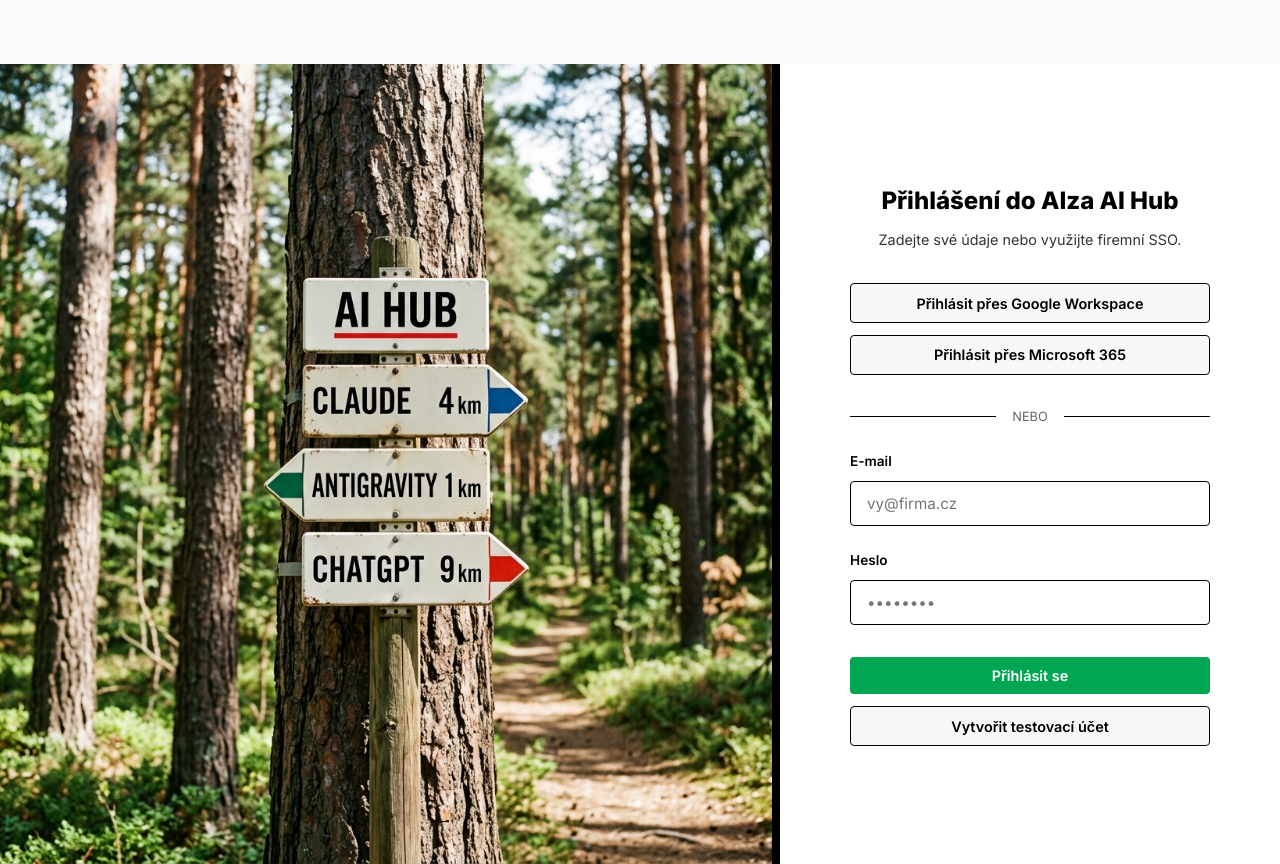
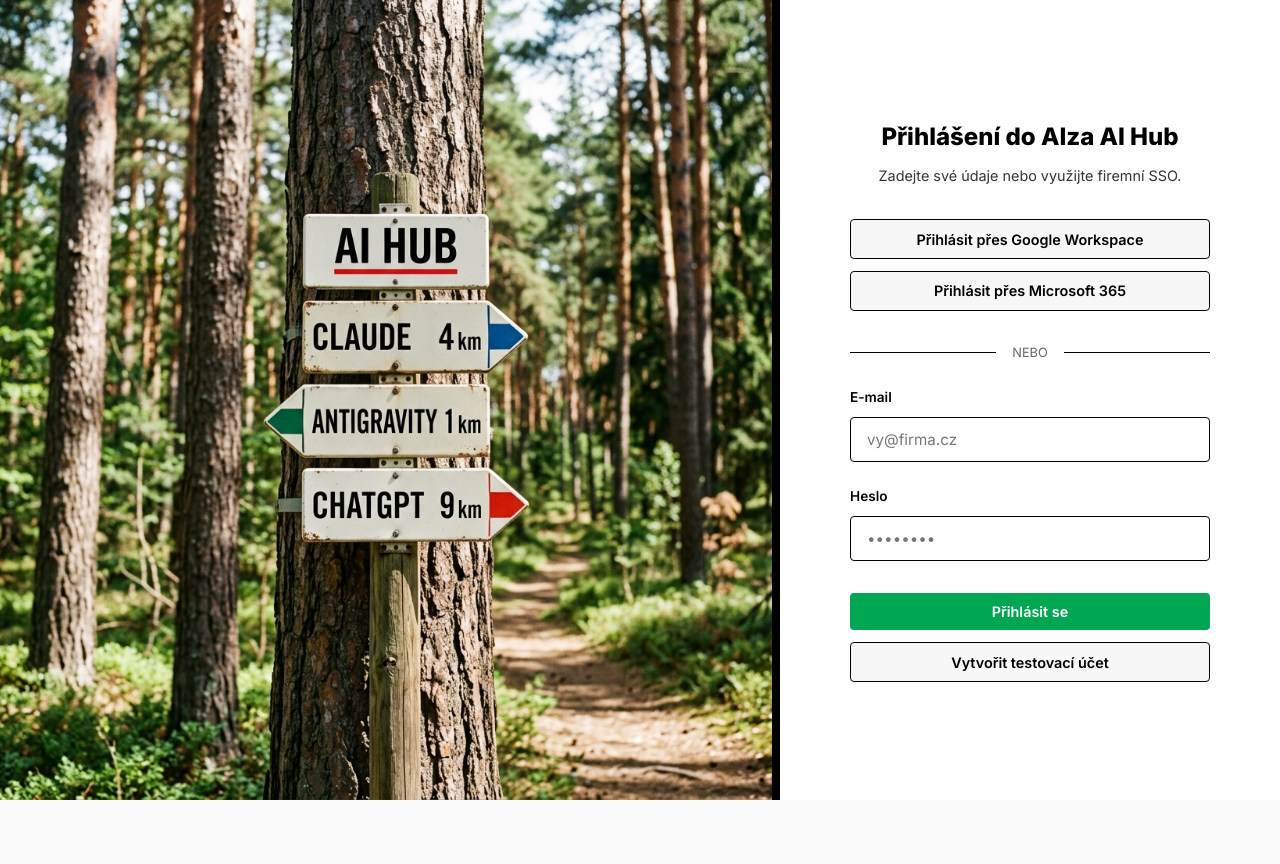
Before and after one commit to ForcePushDavid/ai-tool-hub, a Next.js app: page /login in a window 1280 px wide. After the commit the page ends 800 px from the top, so only its background shows below. Built offline with nearby package versions, Linux system fonts and the light colour scheme; no server answers.

Commit message:
style: remove gray navbar gap on login screen by counteracting padding

```diff
--- a/app/globals.css
+++ b/app/globals.css
@@ -805,10 +805,11 @@ body {
    ========================================= */
 .login-split-layout {
   display: flex;
-  min-height: 100vh;
+  height: 100vh;
   width: 100vw;
   overflow: hidden;
   background: var(--bg-primary);
+  margin-top: -64px; /* Counteract .main-content padding-top */
 }
 
 .login-marquee-panel {
```
